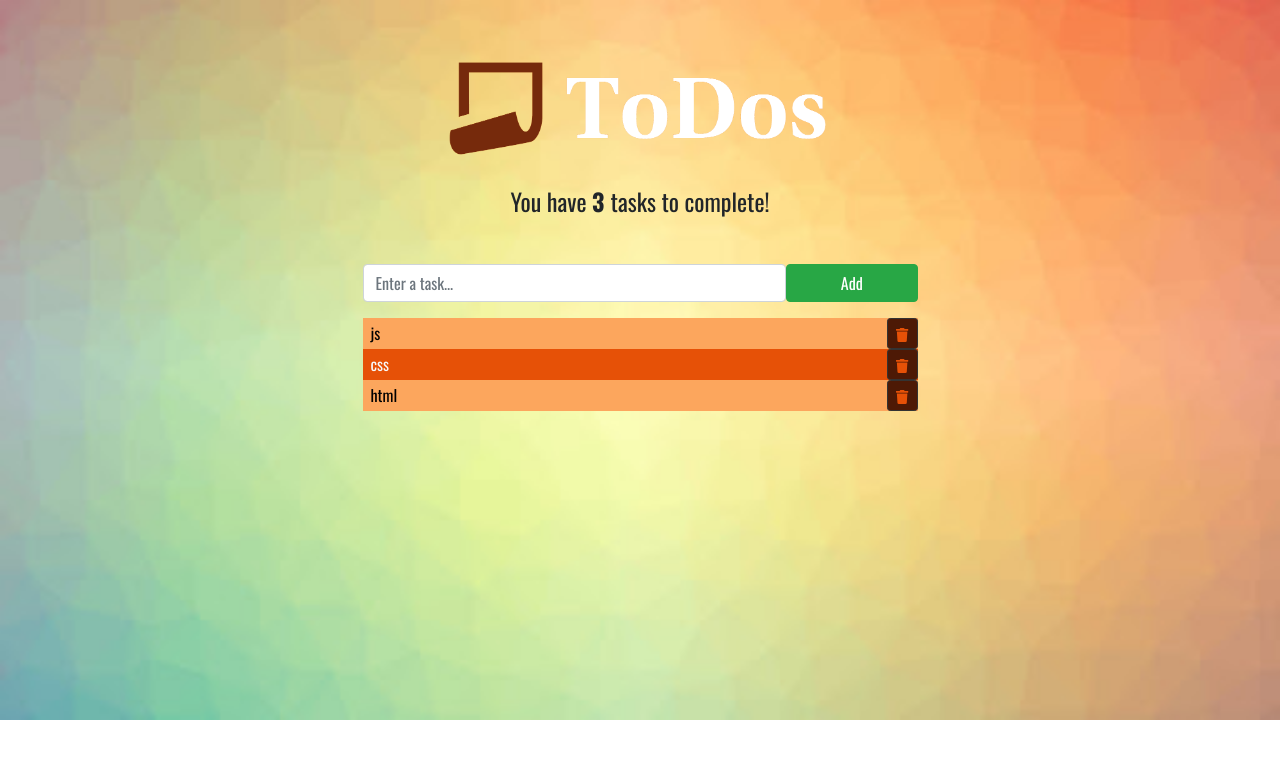
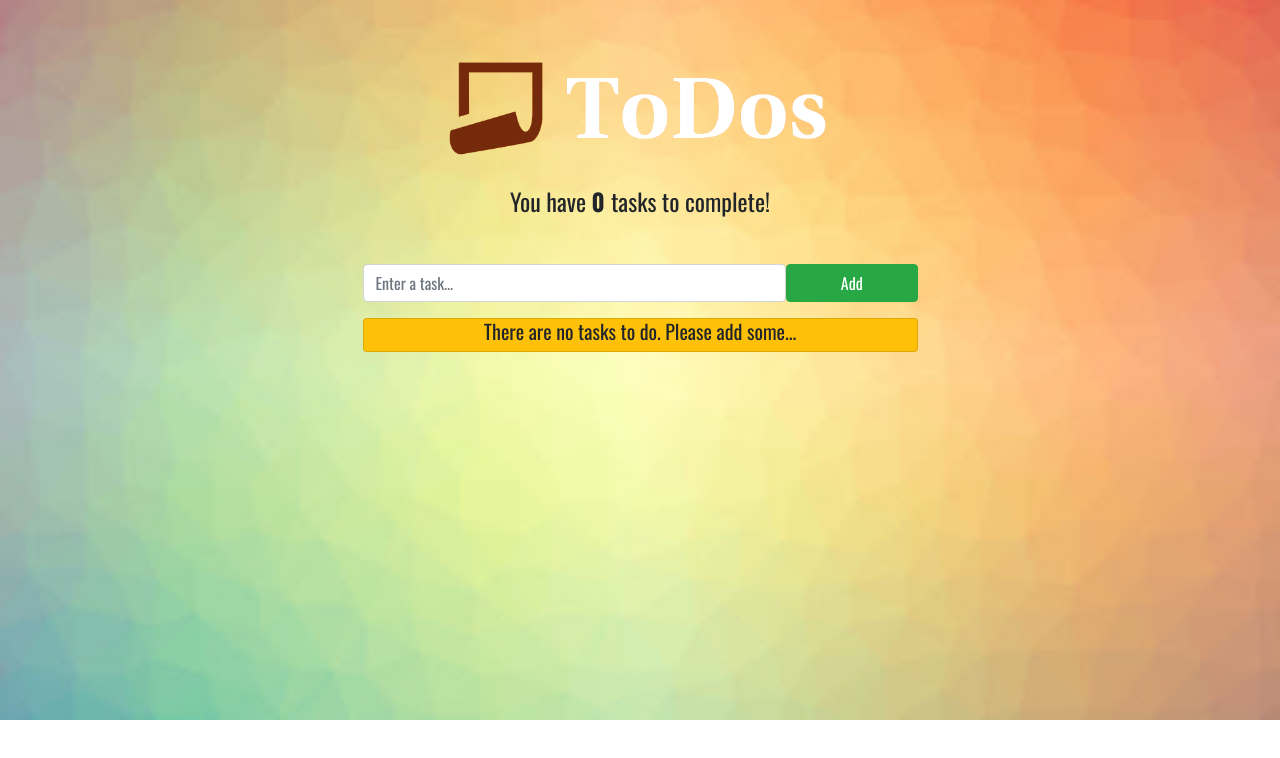
Before and after one commit to tunateb/todo-app-react, a React (Create React App) app: page / in a window 1280 px wide. Shown: the top 758 px of the page. Built offline with nearby package versions, Linux system fonts and the light colour scheme.

Commit message:
clear todos array

```diff
--- a/src/App.js
+++ b/src/App.js
@@ -8,7 +8,7 @@ import TodoForm from "./Components/TodoForm";
 class App extends React.Component {
   state = {
     todo: "",
-    todos: ["js", "css", "html"],
+    todos: [],
   };
 
   handleChange = (event) => {
```
